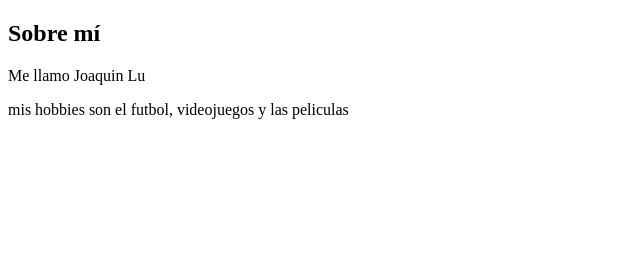
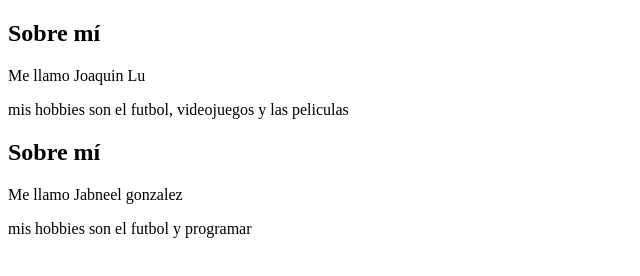
Before and after one commit to antonyyy20/LAB-1, a plain HTML site: page sobreMIJoaquin.html in a window 1280 px wide. Shown: the whole page, without its empty margins (0-640 px from the left). Drawn offline with Linux system fonts and the light colour scheme.

Commit message:
agrege mi nombre jabneel

```diff
--- a/sobreMIJoaquin.html
+++ b/sobreMIJoaquin.html
@@ -11,5 +11,12 @@
       <p>Me llamo Joaquin Lu</p>
       <p>mis hobbies son el futbol, videojuegos y las peliculas</p>
     </section>
+
+    <section>
+      <h2>Sobre mí</h2>
+      <p>Me llamo Jabneel gonzalez</p>
+      <p>mis hobbies son el futbol y programar</p>
+    </section>
+
   </body>
 </html>
```
Also changed, not shown: 1 other file.
